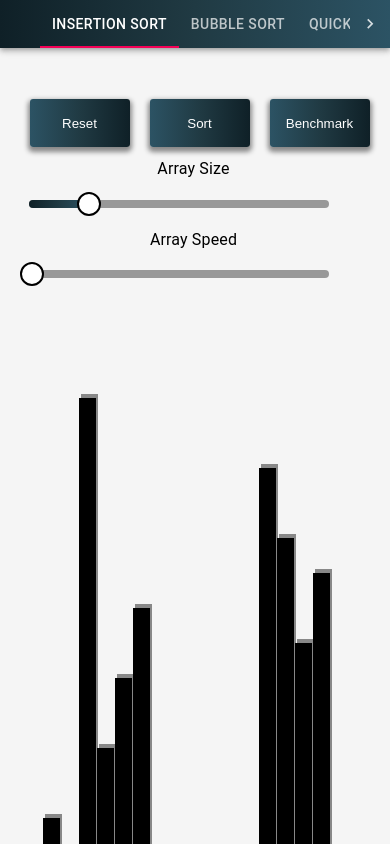
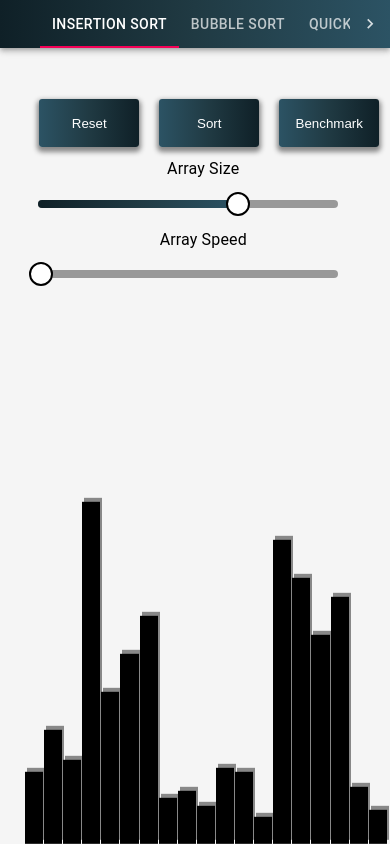
Before and after one commit to ccoombsesmail/AlgoVisualizer, a React (Create React App) app: page / in a window 390 px wide. Built offline with nearby package versions, Linux system fonts and the light colour scheme; the HTML template or start-up script is replaced by a standard one.

Commit message:
Responsivness and styling

```diff
--- a/src/Components/BarNode.jsx
+++ b/src/Components/BarNode.jsx
@@ -2,7 +2,7 @@ import React from 'react';
 
 const BarNode = (props) => {
 
-    return <div id={props.idName} style={{ height: props.height, width: props.width, background: props.backgroundColor, marginLeft: "1px", float: "left", boxShadow: "2px 4px  #888888"  }}/>
+    return <div id={props.idName} style={{height: props.height, width: props.width, background: props.backgroundColor, marginLeft: "1px", float: "left", boxShadow: "2px 4px  #888888"  }}/>
 
 };
 
--- a/src/Components/BarSort/BarSort.jsx
+++ b/src/Components/BarSort/BarSort.jsx
@@ -24,7 +24,13 @@ class BarSort extends Component {
     }
 
 
+    // componentDidMount() {
+    //     window.addEventListener('resize', this.onWindowResize);
+    // }
 
+    // componentWillUnmount() {
+    //     window.removeEventListener('resize', this.onWindowResize);
+    // }
 
 
 
@@ -99,6 +105,16 @@ class BarSort extends Component {
                 quick_sort={benches[2].toFixed(4)} bubble_sort={benches[3].toFixed(4)} insertion_sort={benches[3].toFixed(4)} />
         }
 
+        var bars;
+        var resizeSlider;
+        if (window.innerWidth < 600) {
+            resizeSlider = <SliderBar styling={styles.input} step={1} max={150} size={true} sliderHandle={this.resetArr.bind(this)} />
+            bars = this.state.arr.map((num, index) => <BarNode className={styles.bar} idName={index.toString()} key={index + 1} height={(num * .045).toString() + "vh"} width={2800 / this.state.size + "px"} backgroundColor="black" />)
+        }else {
+            resizeSlider = <SliderBar styling={styles.input} step={1} max={900} size={true} sliderHandle={this.resetArr.bind(this)} />
+            bars = this.state.arr.map((num, index) => <BarNode className={styles.bar} idName={index.toString()} key={index + 1} height={(num * .7).toString() + "px"} width={2800 / this.state.size + "px"} backgroundColor="black" />)
+        }
+
         return (
             <div >
 
@@ -111,13 +127,14 @@ class BarSort extends Component {
                             <button className={styles.input, styles.button} onClick={() => this.bench(this.state.arr)} >  Benchmark </button>
                         </div>
                         <div className = {styles.sliders}>
-                            <SliderBar styling={styles.input} step = {1} max = {1000} size = {true} sliderHandle={this.resetArr.bind(this)} />
+                            {resizeSlider}
                             <SliderBar  styling={styles.input} step = {.1} max={10000} size = {false} speedHandle = {this.changeSpeed.bind(this)} />
                         </div>
                     </div>
                 </div>
                 <div className = {styles.barWrapper} >
-                    {this.state.arr.map((num, index) => <BarNode className={styles.bar} idName={index.toString()} key={index + 1} height={(num * .7).toString() + "px"} width={2800 / this.state.size + "px"} backgroundColor = "black" />)}
+                   {/* {this.state.arr.map((num, index) => <BarNode className={styles.bar} idName={index.toString()} key={index + 1} height={(num * .7).toString() + "px"} width={2800 / this.state.size + "px"} backgroundColor = "black" />) */}
+                    {bars}
                 </div>
             </div>
         )
--- a/src/Components/BarSort/BarSort.module.css
+++ b/src/Components/BarSort/BarSort.module.css
@@ -42,11 +42,14 @@
 
 
 .barWrapper {
+    position: absolute;
+    bottom: 0;
     text-align: center;
     display: flex;
     justify-content:space-evenly;
     width: 100%;
-    margin-top: 100px;
+    max-width: 98vw;
+    /* margin-top: 100px; */
      -webkit-transform: scaleY(-1)
     /* -moz-transform: matrix(1, 0, 0, 1, 0, 0);
     -o-transform: matrix(-1, 0, 0, 1, 0, 0);
@@ -57,7 +60,14 @@
 
 
 
+
 @media only screen and (max-width: 600px) {
+
+  .barWrapper {
+        max-width: 93vw;
+
+  }
+
   .sliders {
     flex-direction: column;
   }
@@ -65,8 +75,7 @@
   .inputWrapper {
     justify-content: center;
     flex-direction: column;
-    max-width: 90vw;
-
+    max-width: 95vw;
   }
 
   .buttons {
@@ -74,6 +83,11 @@
 
   }
 
+  .buttonSliderWrapper {
+    display: flex;
+    flex-direction: column;
+}
+
 
 
   /* .input_table {
--- a/src/Components/SliderBar.jsx
+++ b/src/Components/SliderBar.jsx
@@ -88,7 +88,7 @@ const CustomizedSlider = (props) => {
     var text
     if(props.size){
         text = <Typography   gutterBottom>Array Size</Typography>
-        slider = <PrettoSlider step={props.step} max={props.max} onChange={(event, value) => props.sliderHandle(value)} valueLabelDisplay="auto" aria-label="pretto slider" defaultValue={200} />
+        slider = <PrettoSlider step={props.step} max={props.max} onChange={(event, value) => props.sliderHandle(value)} valueLabelDisplay="auto" aria-label="pretto slider" defaultValue={100} />
     }else {
         text = <Typography gutterBottom>Array Speed</Typography>
         slider = <PrettoSlider step={props.step} max={props.max} onChange={(event, value) => props.speedHandle(value)} valueLabelDisplay="auto" aria-label="pretto slider" defaultValue={100} />
```
